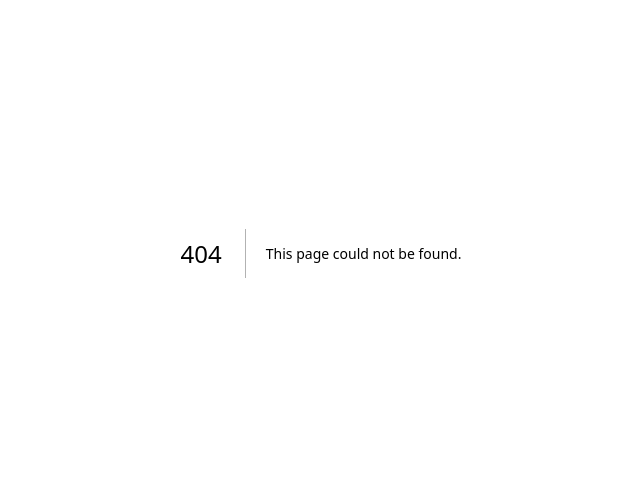
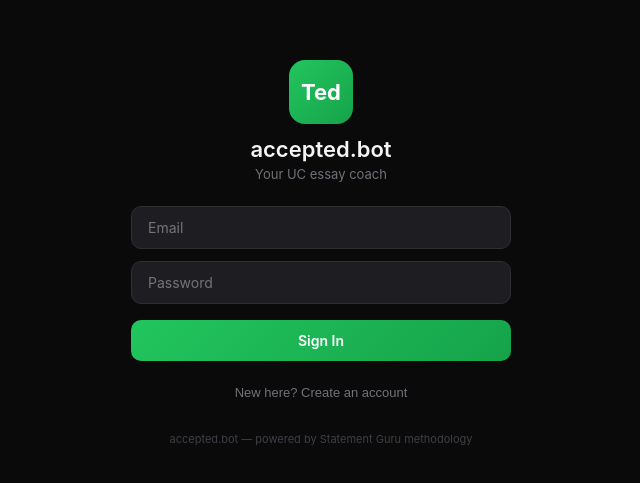
Before and after one commit to StatementGuru/accepted-bot, a Next.js app: page /login in a window 1280 px wide. Before the commit this address had no page. Shown: the part 147-630 px from the top of the page, without its empty margins (319-959 px from the left). Built offline with nearby package versions, Linux system fonts and the light colour scheme; no server answers.

Commit message:
Create page.js

```diff
--- /dev/null
+++ b/app/login/page.js
@@ -0,0 +1,239 @@
+"use client";
+
+import { useState } from "react";
+import { supabase } from "@/lib/supabase";
+
+export default function LoginPage() {
+  const [email, setEmail] = useState("");
+  const [password, setPassword] = useState("");
+  const [name, setName] = useState("");
+  const [isSignUp, setIsSignUp] = useState(false);
+  const [loading, setLoading] = useState(false);
+  const [error, setError] = useState("");
+  const [message, setMessage] = useState("");
+
+  const handleSubmit = async (e) => {
+    e.preventDefault();
+    setLoading(true);
+    setError("");
+    setMessage("");
+
+    if (isSignUp) {
+      const { error: signUpError } = await supabase.auth.signUp({
+        email,
+        password,
+        options: {
+          data: { name },
+        },
+      });
+      if (signUpError) {
+        setError(signUpError.message);
+      } else {
+        setMessage(
+          "Check your email for a confirmation link, then come back and sign in."
+        );
+      }
+    } else {
+      const { error: signInError } = await supabase.auth.signInWithPassword({
+        email,
+        password,
+      });
+      if (signInError) {
+        setError(signInError.message);
+      }
+    }
+
+    setLoading(false);
+  };
+
+  return (
+    <div
+      style={{
+        height: "100vh",
+        display: "flex",
+        alignItems: "center",
+        justifyContent: "center",
+        background: "#0a0a0b",
+        fontFamily:
+          "'SF Pro Text', -apple-system, BlinkMacSystemFont, 'Segoe UI', sans-serif",
+        padding: "20px",
+      }}
+    >
+      <div
+        style={{
+          width: "100%",
+          maxWidth: "380px",
+          display: "flex",
+          flexDirection: "column",
+          alignItems: "center",
+          gap: "24px",
+        }}
+      >
+        {/* Logo */}
+        <div style={{ textAlign: "center" }}>
+          <div
+            style={{
+              width: "64px",
+              height: "64px",
+              borderRadius: "16px",
+              background: "linear-gradient(135deg, #22c55e, #16a34a)",
+              display: "flex",
+              alignItems: "center",
+              justifyContent: "center",
+              fontSize: "22px",
+              fontWeight: "700",
+              color: "#fff",
+              margin: "0 auto 12px",
+            }}
+          >
+            Ted
+          </div>
+          <div style={{ fontSize: "22px", fontWeight: "600", color: "#f4f4f5" }}>
+            accepted.bot
+          </div>
+          <div style={{ fontSize: "13px", color: "#71717a", marginTop: "4px" }}>
+            Your UC essay coach
+          </div>
+        </div>
+
+        {/* Form */}
+        <form
+          onSubmit={handleSubmit}
+          style={{
+            width: "100%",
+            display: "flex",
+            flexDirection: "column",
+            gap: "12px",
+          }}
+        >
+          {isSignUp && (
+            <input
+              type="text"
+              placeholder="Your first name"
+              value={name}
+              onChange={(e) => setName(e.target.value)}
+              style={{
+                padding: "12px 16px",
+                background: "#1e1e22",
+                border: "1px solid #2e2e33",
+                color: "#e4e4e7",
+                borderRadius: "10px",
+                fontSize: "14px",
+                outline: "none",
+                fontFamily: "inherit",
+              }}
+            />
+          )}
+
+          <input
+            type="email"
+            placeholder="Email"
+            value={email}
+            onChange={(e) => setEmail(e.target.value)}
+            required
+            style={{
+              padding: "12px 16px",
+              background: "#1e1e22",
+              border: "1px solid #2e2e33",
+              color: "#e4e4e7",
+              borderRadius: "10px",
+              fontSize: "14px",
+              outline: "none",
+              fontFamily: "inherit",
+            }}
+          />
+
+          <input
+            type="password"
+            placeholder="Password"
+            value={password}
+            onChange={(e) => setPassword(e.target.value)}
+            required
+            minLength={6}
+            style={{
+              padding: "12px 16px",
+              background: "#1e1e22",
+              border: "1px solid #2e2e33",
+              color: "#e4e4e7",
+              borderRadius: "10px",
+              fontSize: "14px",
+              outline: "none",
+              fontFamily: "inherit",
+            }}
+          />
+
+          <button
+            type="submit"
+            disabled={loading}
+            style={{
+              padding: "12px",
+              background: loading
+                ? "#1e1e22"
+                : "linear-gradient(135deg, #22c55e, #16a34a)",
+              border: "none",
+              color: loading ? "#52525b" : "#fff",
+              borderRadius: "10px",
+              fontSize: "14px",
+              fontWeight: "600",
+              cursor: loading ? "default" : "pointer",
+              fontFamily: "inherit",
+              marginTop: "4px",
+            }}
+          >
+            {loading ? "..." : isSignUp ? "Create Account" : "Sign In"}
+          </button>
+        </form>
+
+        {error && (
+          <div
+            style={{
+              color: "#ef4444",
+              fontSize: "13px",
+              textAlign: "center",
+              padding: "8px",
+            }}
+          >
+            {error}
+          </div>
+        )}
+
+        {message && (
+          <div
+            style={{
+              color: "#22c55e",
+              fontSize: "13px",
+              textAlign: "center",
+              padding: "8px",
+              lineHeight: "1.5",
+            }}
+          >
+            {message}
+          </div>
+        )}
+
+        <button
+          onClick={() => {
+            setIsSignUp(!isSignUp);
+            setError("");
+            setMessage("");
+          }}
+          style={{
+            background: "none",
+            border: "none",
+            color: "#71717a",
+            fontSize: "13px",
+            cursor: "pointer",
+          }}
+        >
+          {isSignUp
+            ? "Already have an account? Sign in"
+            : "New here? Create an account"}
+        </button>
+
+        <div style={{ fontSize: "11px", color: "#3f3f46", marginTop: "8px" }}>
+          accepted.bot — powered by Statement Guru methodology
+        </div>
+      </div>
+    </div>
+  );
+}
```
